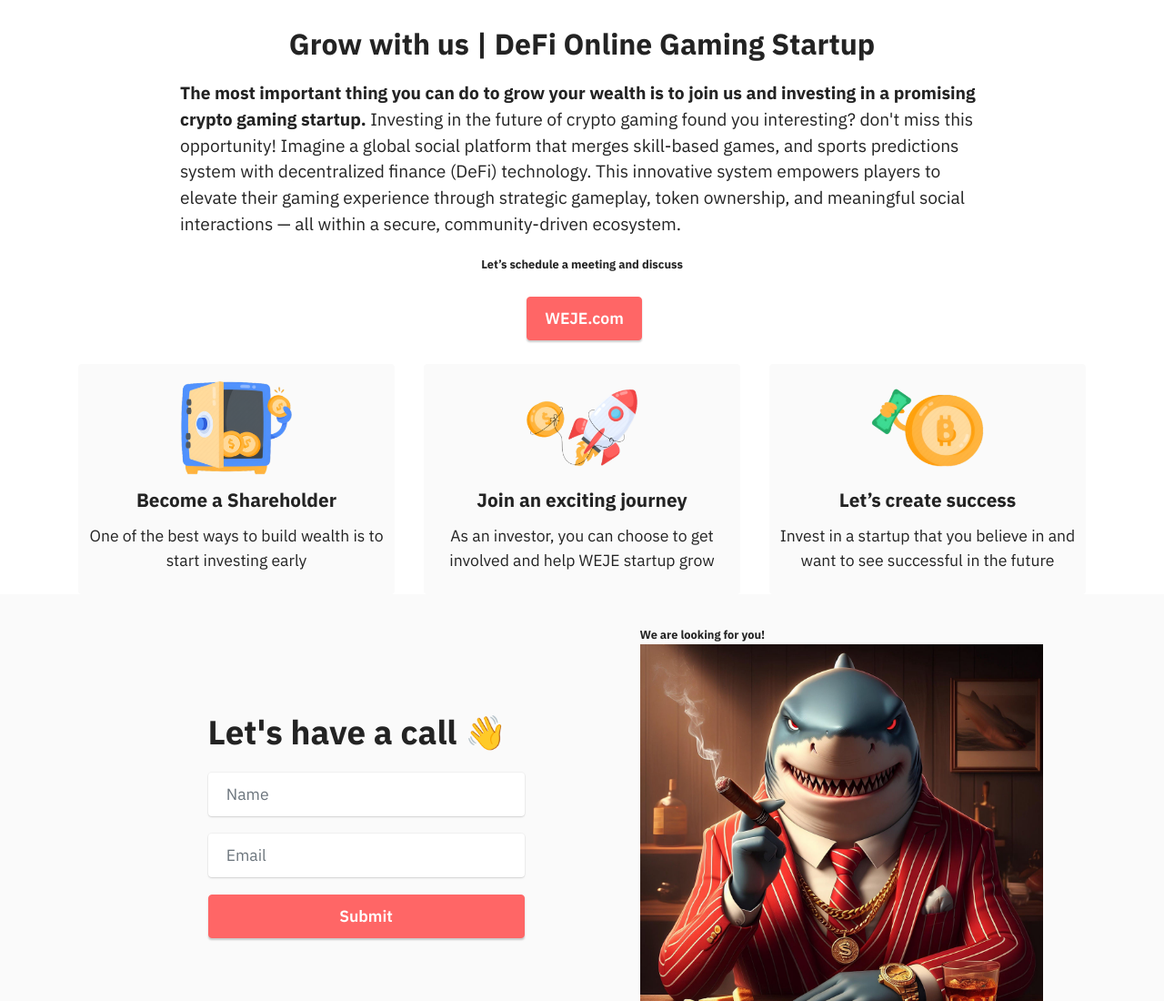
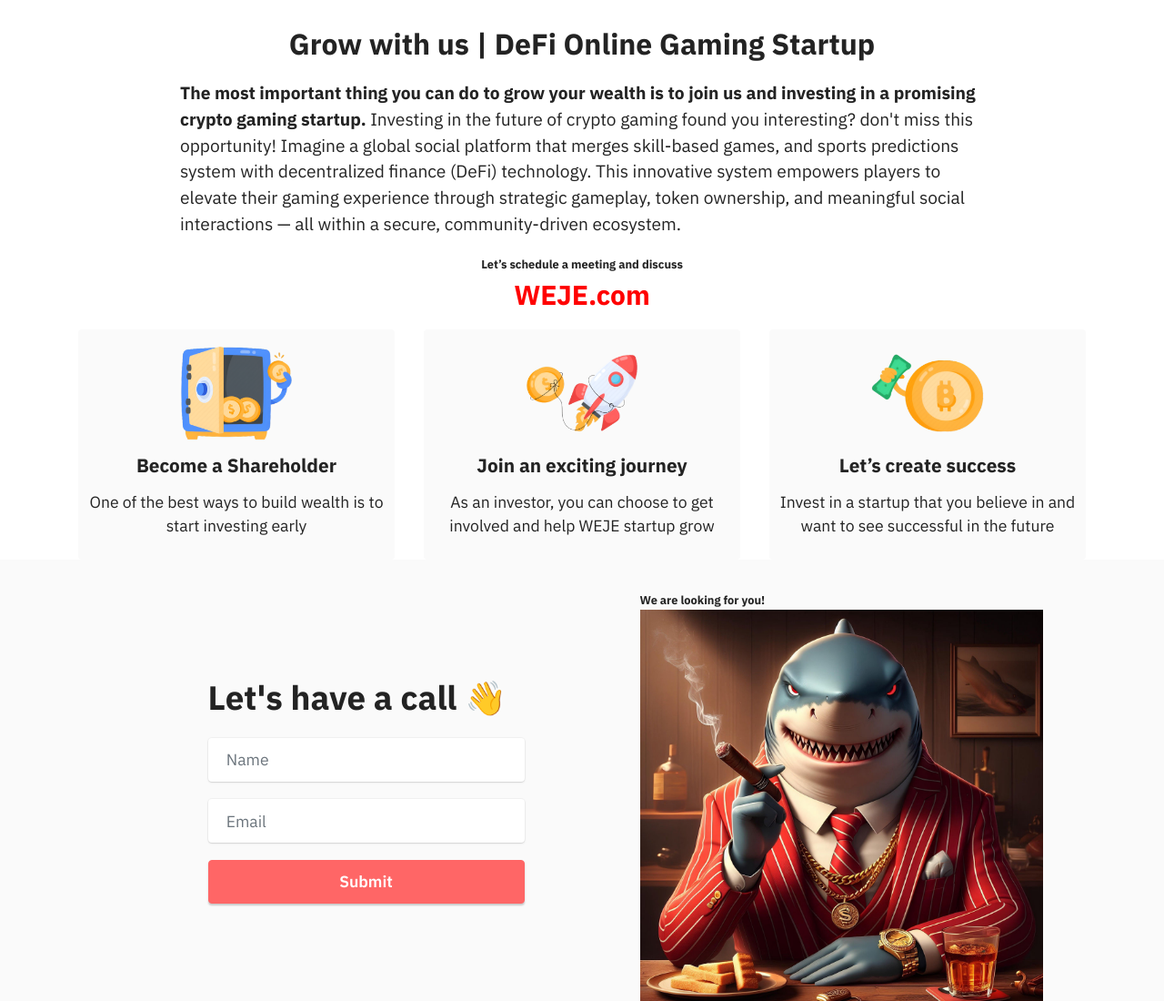
Before and after one commit to Wejecom/weje, a plain HTML site: page index.html in a window 1280 px wide. Shown: the top 1100 px of the page at 91% size. Drawn offline with Linux system fonts and the light colour scheme; a script that the page names is missing.

Commit message:
Add files via upload

```diff
--- a/index.html
+++ b/index.html
@@ -33,7 +33,7 @@
                 <div>
                     <small><b>Let’s schedule a meeting and discuss</b></small>
                 </div>
-                <div class="mbr-section-btn mt-3"><a class="btn btn-secondary display-4" href="https://weje.com" target="_blank">WEJE.com</a></div>
+                <div style="color:red;font-weight: bold;font-size: 30px;">WEJE.com</div>
             </div>
         </div>
     </div>
```
